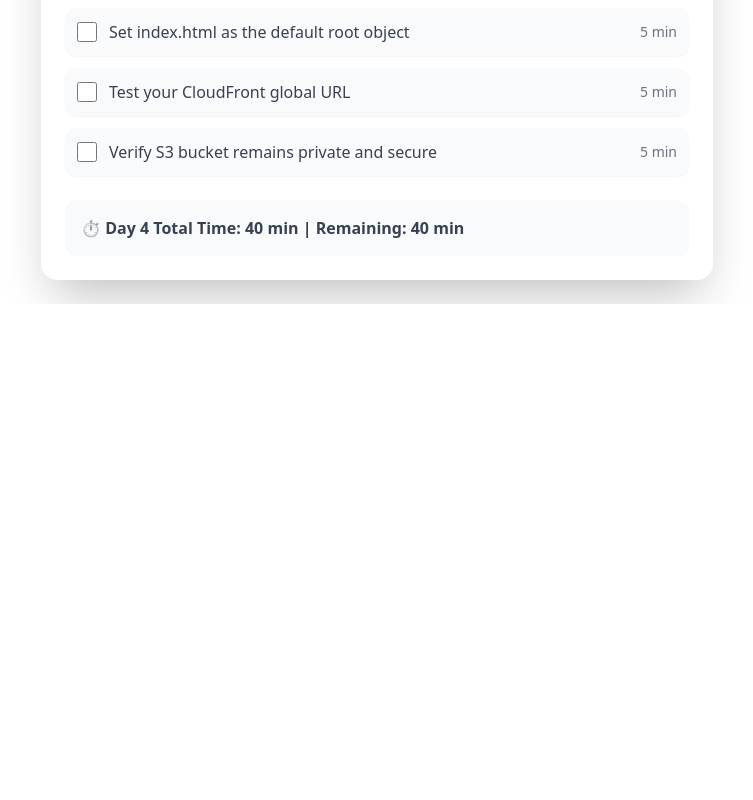
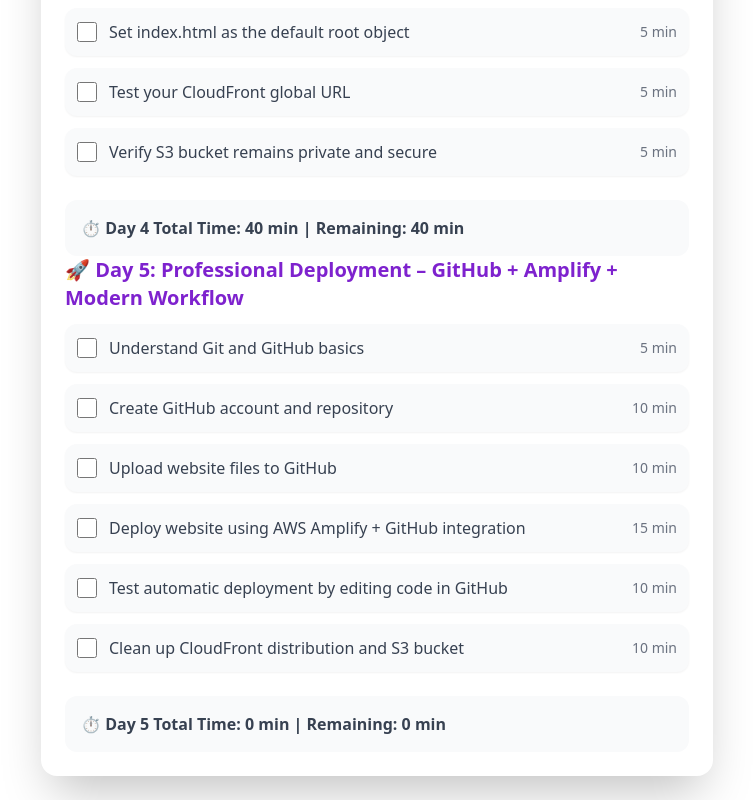
Before and after one commit to felexkuria/Aws_Builder_challenge, a plain HTML site: page builder.html in a window 1280 px wide. Shown: the part 1816-2616 px from the top of the page, without its empty margins (263-1016 px from the left). Before the commit the page ends 2120 px from the top, so only its background shows below. Drawn offline with nearby package versions, Linux system fonts and the light colour scheme.

Commit message:
day 4 and day 5

```diff
--- a/builder.html
+++ b/builder.html
@@ -2,39 +2,62 @@
 <html lang="en">
 
 <head>
-    <meta charset="UTF-8">
+    <meta charset="UTF-8" />
     <title>AWS Challenge To-Do</title>
     <script src="https://cdn.tailwindcss.com"></script>
 </head>
 
 <body class="dark:bg-gray-900 min-h-screen flex items-center justify-center p-6">
     <div class="dark:bg-gray-900 text-gray-800 dark:text-gray-200 shadow-2xl rounded-2xl p-6 w-full max-w-2xl">
-        <h1 class="text-3xl font-bold text-white mb-6">🚀 AWS Builder Challenge - To Do</h1>
+        <h1 class="text-3xl font-bold text-white mb-6">
+            🚀 AWS Builder Challenge - To Do
+        </h1>
 
         <!-- Day 1 Section -->
-        <h2 class="text-xl font-semibold text-blue-700 mb-3">Day 1 - Secure Foundation</h2>
+        <h2 class="text-xl font-semibold text-blue-700 mb-3">
+            Day 1 - Secure Foundation
+        </h2>
         <ul id="day1" class="space-y-3 mb-6"></ul>
         <div class="mb-8 p-4 bg-gray-50 rounded-xl font-semibold text-gray-700">
-            ⏱️ Day 1 Total Time: <span id="day1Total">0</span> min | Remaining: <span id="day1Remaining">0</span> min
+            ⏱️ Day 1 Total Time: <span id="day1Total">0</span> min | Remaining:
+            <span id="day1Remaining">0</span> min
         </div>
 
         <!-- Day 2 Section -->
-        <h2 class="text-xl font-semibold text-green-700 mb-3">Day 2 - Private Cloud Storage</h2>
+        <h2 class="text-xl font-semibold text-green-700 mb-3">
+            Day 2 - Private Cloud Storage
+        </h2>
         <ul id="day2" class="space-y-3 mb-6"></ul>
         <div class="p-4 bg-gray-50 rounded-xl font-semibold text-gray-700">
-            ⏱️ Day 2 Total Time: <span id="day2Total">0</span> min | Remaining: <span id="day2Remaining">0</span> min
+            ⏱️ Day 2 Total Time: <span id="day2Total">0</span> min | Remaining:
+            <span id="day2Remaining">0</span> min
         </div>
         <!-- Day 3 Section -->
-        <h2 class="text-xl font-semibold text-purple-700 mb-3">Day 3 - Static Website</h2>
+        <h2 class="text-xl font-semibold text-purple-700 mb-3">
+            Day 3 - Static Website
+        </h2>
         <ul id="day3" class="space-y-3 mb-6"></ul>
         <div class="p-4 bg-gray-50 rounded-xl font-semibold text-gray-700">
-            ⏱️ Day 3 Total Time: <span id="day3Total">0</span> min | Remaining: <span id="day3Remaining">0</span> min
+            ⏱️ Day 3 Total Time: <span id="day3Total">0</span> min | Remaining:
+            <span id="day3Remaining">0</span> min
         </div>
         <!-- Day 4 Section -->
-        <h2 class="text-xl font-semibold text-purple-700 mb-3">🌍 Day 4: Global Distribution </h2>
+        <h2 class="text-xl font-semibold text-purple-700 mb-3">
+            🌍 Day 4: Global Distribution
+        </h2>
         <ul id="day4" class="space-y-3 mb-6"></ul>
         <div class="p-4 bg-gray-50 rounded-xl font-semibold text-gray-700">
-            ⏱️ Day 4 Total Time: <span id="day4Total">0</span> min | Remaining: <span id="day4Remaining">0</span> min
+            ⏱️ Day 4 Total Time: <span id="day4Total">0</span> min | Remaining:
+            <span id="day4Remaining">0</span> min
+        </div>
+        <!-- Day 5 Section -->
+        <h2 class="text-xl font-semibold text-purple-700 mb-3">
+            🚀 Day 5: Professional Deployment – GitHub + Amplify + Modern Workflow
+        </h2>
+        <ul id="day5" class="space-y-3 mb-6"></ul>
+        <div class="p-4 bg-gray-50 rounded-xl font-semibold text-gray-700">
+            ⏱️ Day 5 Total Time: <span id="day4Total">0</span> min | Remaining:
+            <span id="day5Remaining">0</span> min
         </div>
     </div>
 
@@ -43,7 +66,10 @@
             day1: [
                 { task: "Create AWS Free Tier account", time: 10 },
                 { task: "Enable MFA on root user", time: 5 },
-                { task: "Create Admin group (Administrators) & attach AdministratorAccess", time: 2 },
+                {
+                    task: "Create Admin group (Administrators) & attach AdministratorAccess",
+                    time: 2,
+                },
                 { task: "Create IAM admin user", time: 5 },
                 { task: "Switch to IAM user & enable billing access", time: 5 },
                 { task: "Set up budget alerts ($5)", time: 3 },
@@ -60,21 +86,48 @@
             day3: [
                 { task: "Write your index.html", time: 15 },
                 { task: "Upload files to your S3 bucket", time: 10 },
-                { task: "Enable bucket access control + Static Website Hosting", time: 15 },
+                {
+                    task: "Enable bucket access control + Static Website Hosting",
+                    time: 15,
+                },
                 { task: "Copy and test your public website link", time: 5 },
-                { task: "Share your live site in your AWS Builder Challenge journal/LinkedIn", time: 10 },
-            ]
-            , day4: [
+                {
+                    task: "Share your live site in your AWS Builder Challenge journal/LinkedIn",
+                    time: 10,
+                },
+            ],
+            day4: [
                 { task: "Understand why distance affects website speed", time: 5 },
-                { task: "Learn how global content delivery works (CDN basics)", time: 5 },
-                { task: "Create a CloudFront distribution for your website", time: 10 },
-                { task: "Connect CloudFront securely to your private S3 bucket", time: 5 },
+                {
+                    task: "Learn how global content delivery works (CDN basics)",
+                    time: 5,
+                },
+                {
+                    task: "Create a CloudFront distribution for your website",
+                    time: 10,
+                },
+                {
+                    task: "Connect CloudFront securely to your private S3 bucket",
+                    time: 5,
+                },
                 { task: "Set index.html as the default root object", time: 5 },
                 { task: "Test your CloudFront global URL", time: 5 },
                 { task: "Verify S3 bucket remains private and secure", time: 5 },
-            ]
-
-
+            ],
+            day5: [
+                { task: "Understand Git and GitHub basics", time: 5 },
+                { task: "Create GitHub account and repository", time: 10 },
+                { task: "Upload website files to GitHub", time: 10 },
+                {
+                    task: "Deploy website using AWS Amplify + GitHub integration",
+                    time: 15,
+                },
+                {
+                    task: "Test automatic deployment by editing code in GitHub",
+                    time: 10,
+                },
+                { task: "Clean up CloudFront distribution and S3 bucket", time: 10 },
+            ],
         };
 
         function renderDay(dayId, listId, totalId, remainingId) {
@@ -87,7 +140,8 @@
                 remaining += item.time;
 
                 const li = document.createElement("li");
-                li.className = "flex items-center justify-between bg-gray-50 p-3 rounded-xl shadow-sm";
+                li.className =
+                    "flex items-center justify-between bg-gray-50 p-3 rounded-xl shadow-sm";
 
                 li.innerHTML = `
           <div class="flex items-center space-x-3">
@@ -118,6 +172,7 @@
         renderDay("day2", "day2", "day2Total", "day2Remaining");
         renderDay("day3", "day3", "day3Total", "day3Remaining");
         renderDay("day4", "day4", "day4Total", "day4Remaining");
+        renderDay("day5", "day5", "day5Total", "day5Remaining");
     </script>
 </body>
 
```
